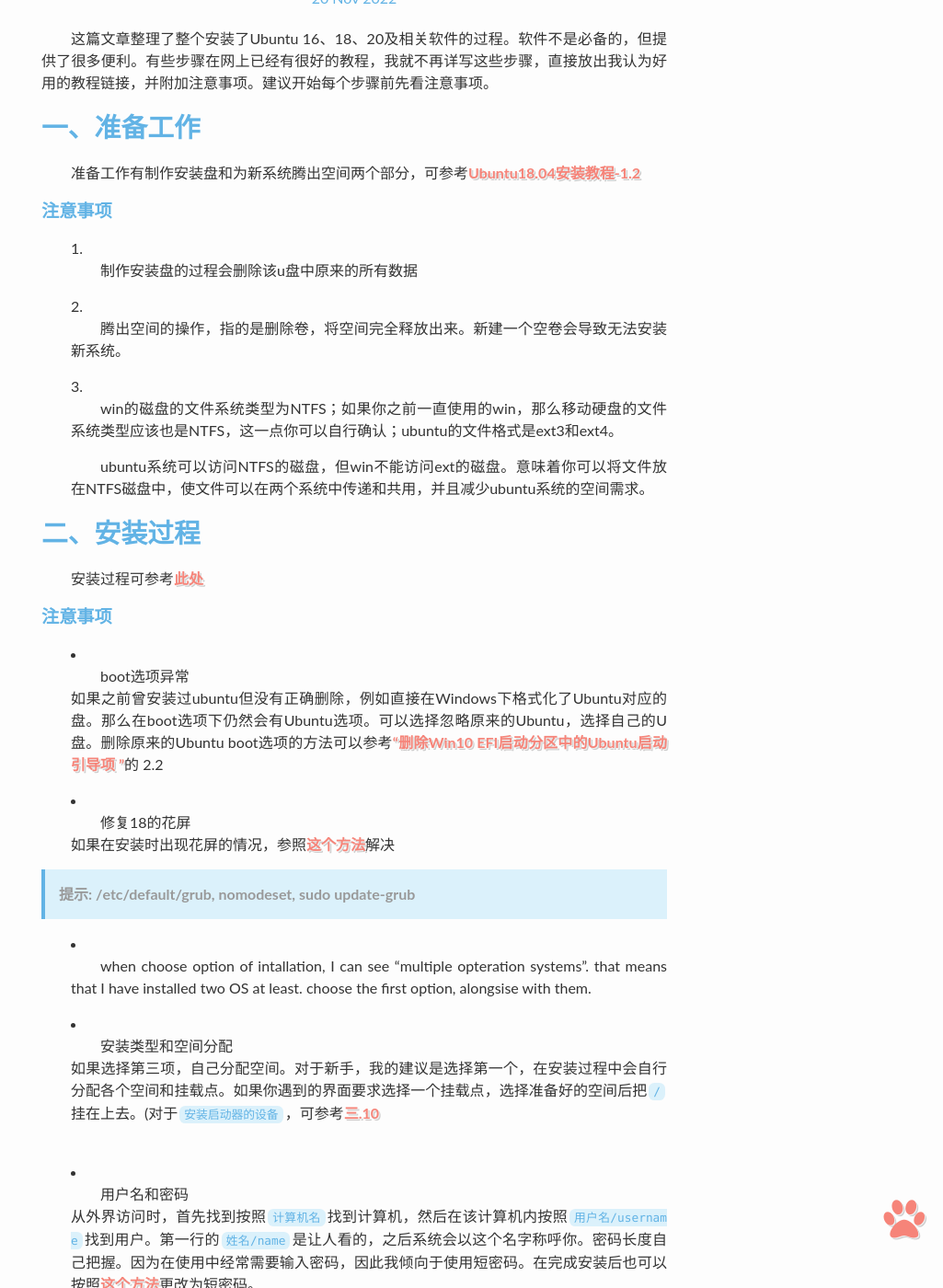
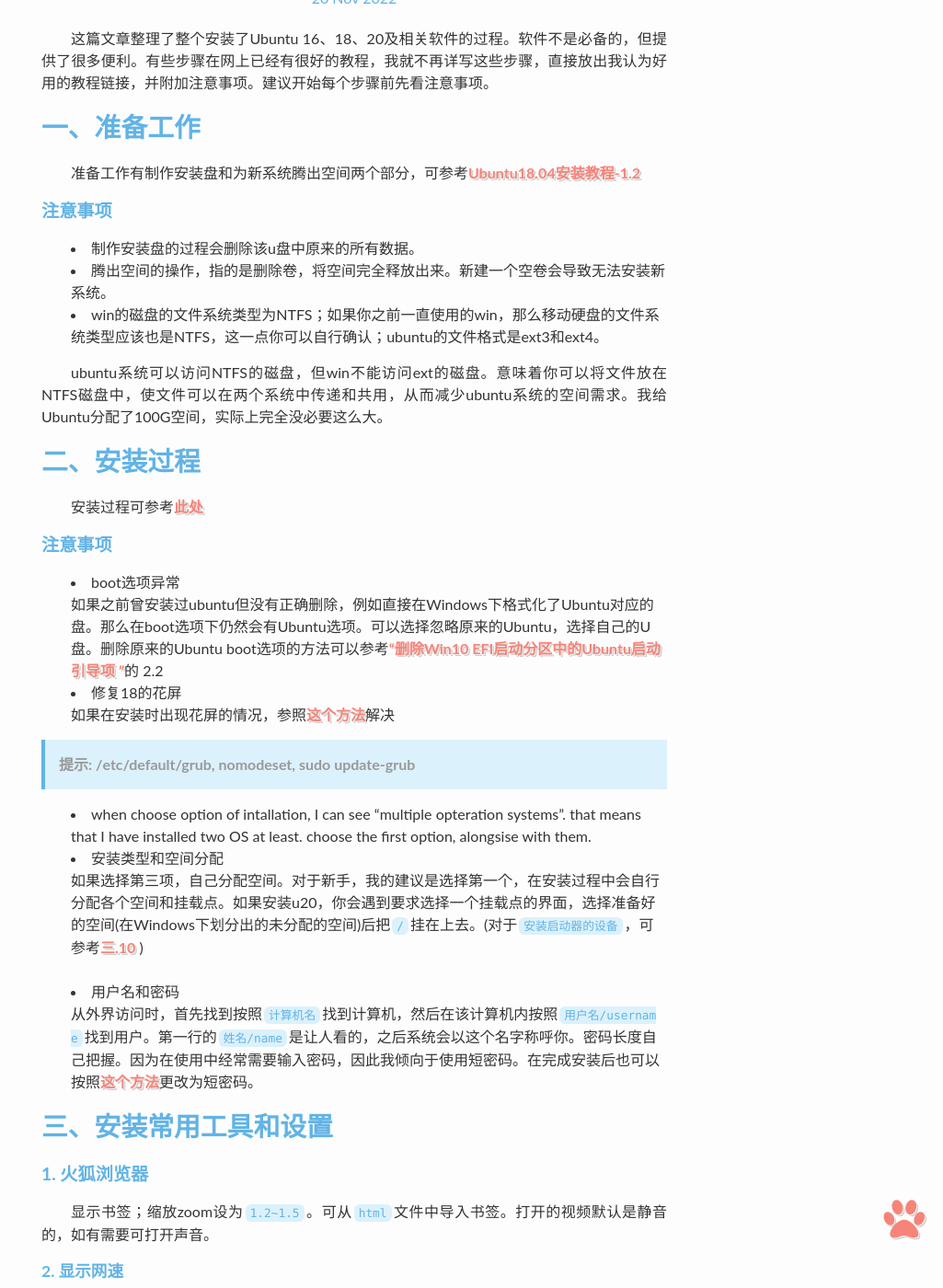
Before and after one commit to blue-stone-w/blue-stone-w.github.io, a Jekyll site: the page built from _posts/2022-11-25-install-ubuntu.md, in a window 1280 px wide and 1400 px high, scrolled down 539 px. Shown: the whole window at 92% size, without its empty margins (255-1280 px from the left). Built offline with Jekyll 4.4.1, drawn with Linux system fonts in a browser that asks for light colours; comment, search, counter and statistics services are not loaded.

Commit message:
update0009

```diff
--- a/_posts/2022-11-25-install-ubuntu.md
+++ b/_posts/2022-11-25-install-ubuntu.md
@@ -16,14 +16,12 @@ tags:
 ## 一、准备工作
 准备工作有制作安装盘和为新系统腾出空间两个部分，可参考[Ubuntu18.04安装教程-1.2](https://blog.csdn.net/baidu_36602427/article/details/86548203)
 
-##### 注意事项
- 1. 制作安装盘的过程会删除该u盘中原来的所有数据
+##### 注意事项<br />
+* 制作安装盘的过程会删除该u盘中原来的所有数据。
+* 腾出空间的操作，指的是删除卷，将空间完全释放出来。新建一个空卷会导致无法安装新系统。
+* win的磁盘的文件系统类型为NTFS；如果你之前一直使用的win，那么移动硬盘的文件系统类型应该也是NTFS，这一点你可以自行确认；ubuntu的文件格式是ext3和ext4。
 
- 2. 腾出空间的操作，指的是删除卷，将空间完全释放出来。新建一个空卷会导致无法安装新系统。
-
- 3. win的磁盘的文件系统类型为NTFS；如果你之前一直使用的win，那么移动硬盘的文件系统类型应该也是NTFS，这一点你可以自行确认；ubuntu的文件格式是ext3和ext4。
-
-    ubuntu系统可以访问NTFS的磁盘，但win不能访问ext的磁盘。意味着你可以将文件放在NTFS磁盘中，使文件可以在两个系统中传递和共用，并且减少ubuntu系统的空间需求。
+ubuntu系统可以访问NTFS的磁盘，但win不能访问ext的磁盘。意味着你可以将文件放在NTFS磁盘中，使文件可以在两个系统中传递和共用，从而减少ubuntu系统的空间需求。我给Ubuntu分配了100G空间，实际上完全没必要这么大。
 
 ## 二、安装过程
 安装过程可参考[此处](https://blog.csdn.net/baidu_36602427/article/details/86548203)
@@ -33,17 +31,14 @@ tags:
 
 * boot选项异常  <br />
   如果之前曾安装过ubuntu但没有正确删除，例如直接在Windows下格式化了Ubuntu对应的盘。那么在boot选项下仍然会有Ubuntu选项。可以选择忽略原来的Ubuntu，选择自己的U盘。删除原来的Ubuntu boot选项的方法可以参考[“删除Win10 EFI启动分区中的Ubuntu启动引导项 ”](https://blog.csdn.net/Spacegene/article/details/86659349)的 2.2
-
-* 修复18的花屏  <br />
+* 修复18的花屏<br />
   如果在安装时出现花屏的情况，参照[这个方法](https://zhuanlan.zhihu.com/p/439088148)解决
 
 >提示: /etc/default/grub, nomodeset, sudo update-grub
 
 * when choose option of intallation, I can see "multiple opteration systems". that means that I have installed two OS at least. choose the first option, alongsise with them.
-
 * 安装类型和空间分配
-  如果选择第三项，自己分配空间。对于新手，我的建议是选择第一个，在安装过程中会自行分配各个空间和挂载点。如果你遇到的界面要求选择一个挂载点，选择准备好的空间后把`/`挂在上去。(对于`安装启动器的设备`，可参考[三.10](https://blue-stone-w.github.io/blog/ros-ubuntu-qa) <br /><br />
-
+  如果选择第三项，自己分配空间。对于新手，我的建议是选择第一个，在安装过程中会自行分配各个空间和挂载点。如果安装u20，你会遇到要求选择一个挂载点的界面，选择准备好的空间(在Windows下划分出的未分配的空间)后把`/`挂在上去。(对于`安装启动器的设备`，可参考[三.10](https://blue-stone-w.github.io/blog/ros-ubuntu-qa) )<br /><br />
 * 用户名和密码
   从外界访问时，首先找到按照`计算机名`找到计算机，然后在该计算机内按照`用户名/username`找到用户。第一行的`姓名/name`是让人看的，之后系统会以这个名字称呼你。密码长度自己把握。因为在使用中经常需要输入密码，因此我倾向于使用短密码。在完成安装后也可以按照[这个方法](https://blog.csdn.net/garvie/article/details/55113691)更改为短密码。
 
@@ -111,10 +106,9 @@ rosdep update
 [安装教程](https://zhuanlan.zhihu.com/p/149187701)(其中有一处错误，melodic对应Bionic18.04，而Foxy对应Focal20.04)
 
 #### 5. vscode
+
 * 推荐添加的插件：`C/C++`(选择首个)；`Markdown all in one`；`CMake`；
-
 * 如果安装的是`Ubuntu software`中自带的`vscode`，可能无法输入汉语。卸载并从官网重新下载安装即可。
-
 * 添加垂直标尺：文件–>首选项–>设置->搜索`editor.rulers` -->更改设置`editor.rulers: [80,120]`，或者其他期望的值，即可。
 
 #### 7. qt
```
Also changed, not shown: 1 other file.
